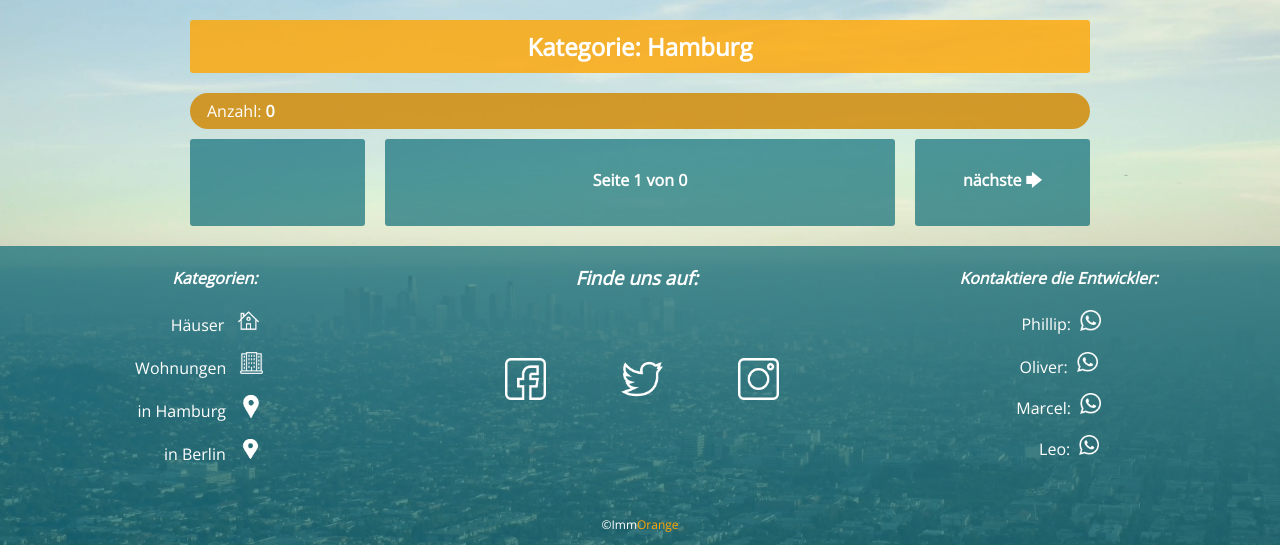
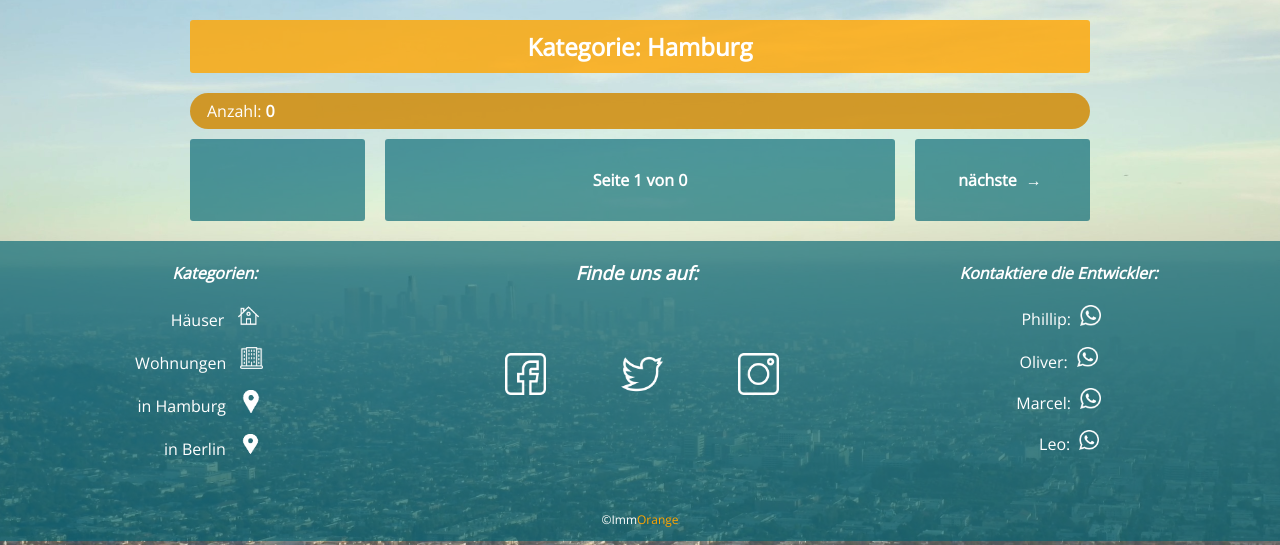
Before and after one commit to philipkrueck/ImmOrange, a PHP site: page /pages/category.php?city=hamburg in a window 1280 px wide. Shown: the part 90-635 px from the top of the page. Run offline with PHP 8.4, Linux system fonts and the light colour scheme; data that the repository does not hold is empty.

Commit message:
added arrows

```diff
--- a/css/styles.css
+++ b/css/styles.css
@@ -635,6 +635,11 @@ main .content{
         border-radius: 3px;
     }
 
+    .arrow{
+        font-weight: bold;
+        margin: 5px;
+    }
+
 
 
     /**************************************************
--- a/includes/results.php
+++ b/includes/results.php
@@ -83,7 +83,7 @@
             <div class="paging-container">
                 <div class="back">
                     <span ';  if($is_first_page){echo 'style="display: none;" ';} echo '><a href="/.'.$paging_url.$paging_combination_character.'page='.$page_back.'">
-                        🡄 zurück
+                    <span class="arrow">&larr;</span> zurück
                     </a></span>
 
                 </div>
@@ -94,7 +94,7 @@
 
                 <div class="next">
                     <span ';  if($is_last_page){echo 'style="display: none;" ';} echo '><a href="/.'.$paging_url.$paging_combination_character.'page='.$page_next.'">
-                        nächste 🡆
+                        nächste <span class="arrow">&rarr;</span>
                     </a></span>
                 </div>
             </div>
```
